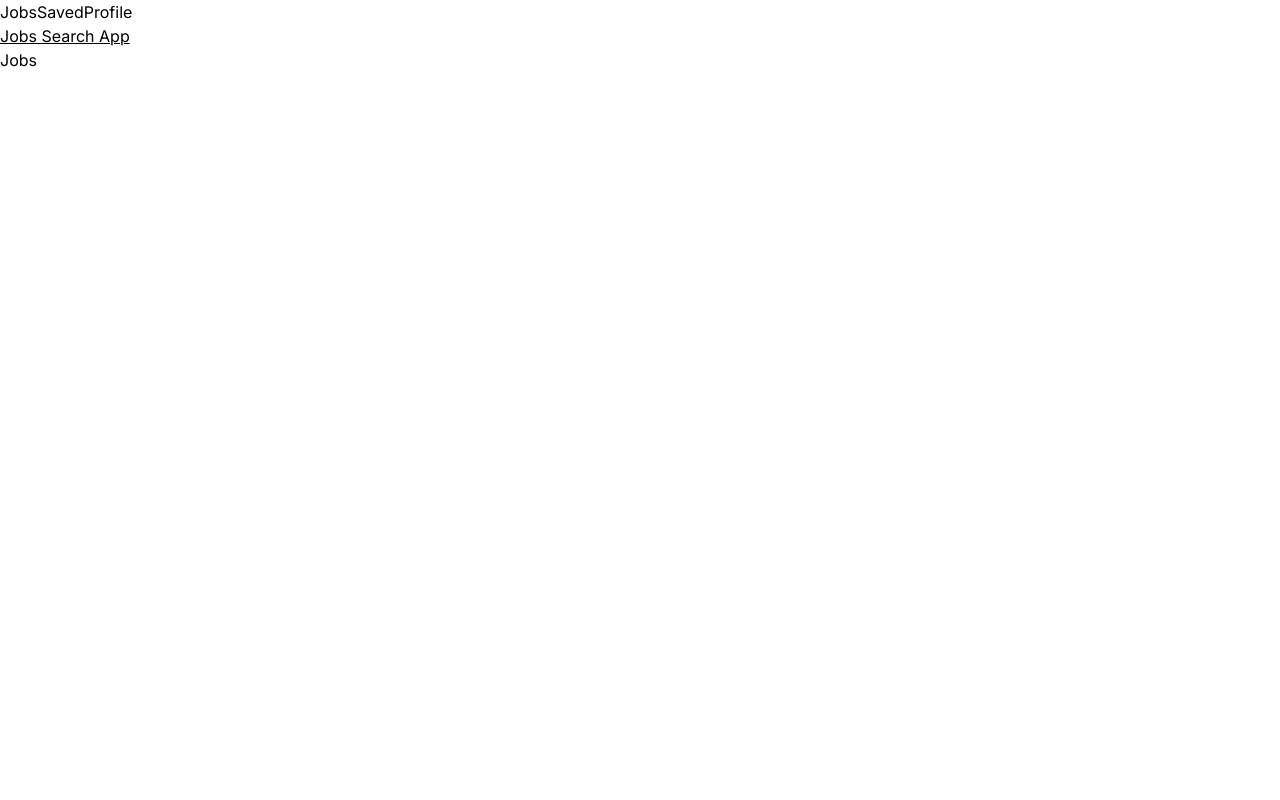
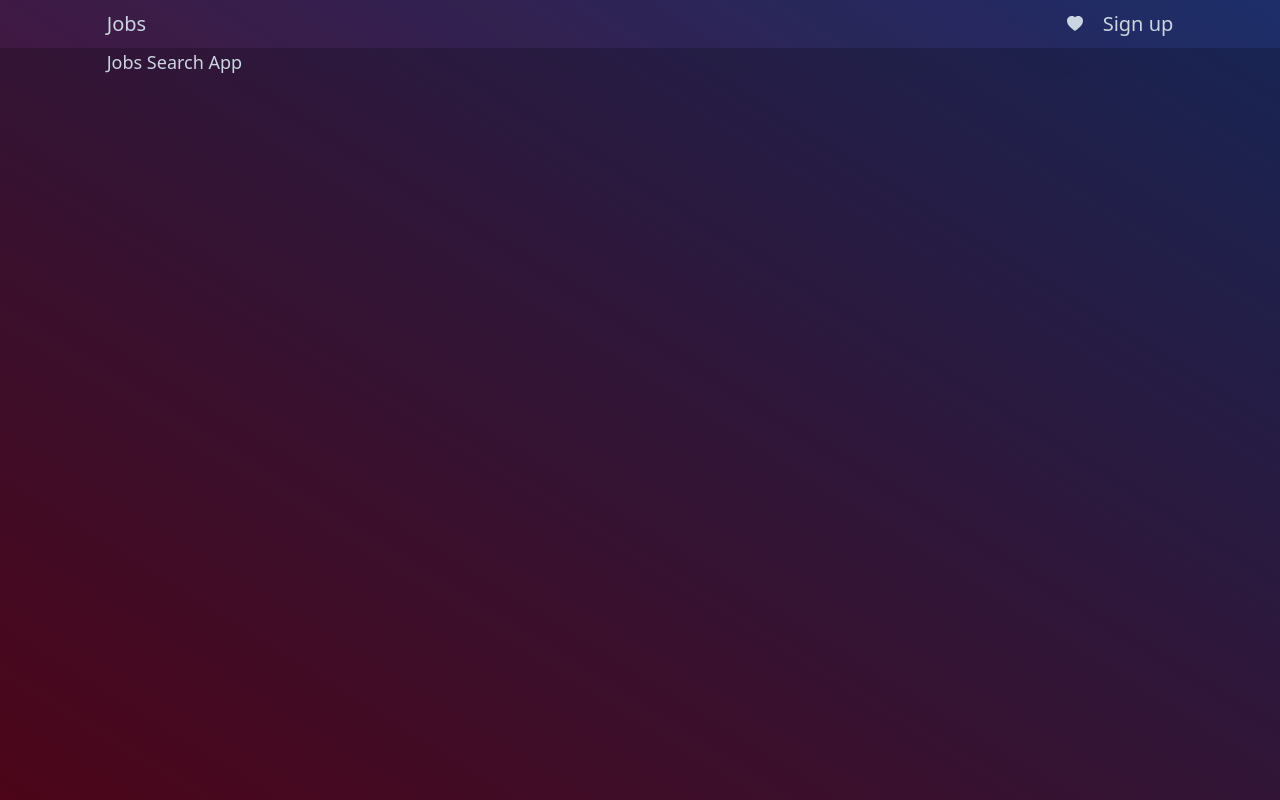
Before and after one commit to filisinia/Jobs-search-app, a Next.js app: page / in a window 1280 px wide. Built offline with nearby package versions, Linux system fonts and the light colour scheme.

Commit message:
feat: apply styles to header

```diff
--- a/src/app/layout.tsx
+++ b/src/app/layout.tsx
@@ -24,9 +24,16 @@ export default function RootLayout({
           sizes="<generated>"
         />
       </head>
-      <body className={inter.className}>
+      <body
+        className={
+          (inter.className,
+          'bg-gradient-to-tr from-rose-950 to-blue-950 min-h-svh text-lg text-slate-300')
+        }
+      >
         <Header />
-        {children}
+        <main className="w-10/12 mx-auto pt-12 backdrop-opacity-50">
+          {children}
+        </main>
       </body>
     </html>
   );
--- a/src/app/page.tsx
+++ b/src/app/page.tsx
@@ -3,8 +3,7 @@ import Link from 'next/link';
 export default function App() {
   return (
     <>
-      <h1 className="underline">Jobs Search App </h1>
-      <Link href="/jobs">Jobs</Link>
+      <h1 className="center">Jobs Search App </h1>
     </>
   );
 }
--- a/src/components/header/index.tsx
+++ b/src/components/header/index.tsx
@@ -1,13 +1,32 @@
 import Link from 'next/link';
 
-const Header = (): JSX.Element => (
-  <header>
-    <nav>
-      <Link href="./jobs">Jobs</Link>
-      <Link href="./saved">Saved</Link>
-      <Link href="./user-profile">Profile</Link>
-    </nav>
-  </header>
-);
+const Header = (): JSX.Element => {
+  return (
+    <header className="absolute inset-x-0 top-0 z-50 w-full h-12 backdrop-brightness-125 text-xl">
+      <nav className="flex place-content-between items-center w-10/12 m-auto h-full transition-all">
+        <Link href="./jobs" className="hover:text-white">
+          Jobs
+        </Link>
+        <div className="flex items-center">
+          <Link href="./saved" className="mr-5">
+            <svg
+              xmlns="http://www.w3.org/2000/svg"
+              width="16"
+              height="16"
+              fill="currentColor"
+              viewBox="0 0 16 16"
+              className="hover:fill-rose-700"
+            >
+              <path d="M8 1.314C12.438-3.248 23.534 4.735 8 15-7.534 4.736 3.562-3.248 8 1.314" />
+            </svg>
+          </Link>
+          <Link href="./user-profile" className="hover:text-white">
+            Sign up
+          </Link>
+        </div>
+      </nav>
+    </header>
+  );
+};
 
 export default Header;
```
